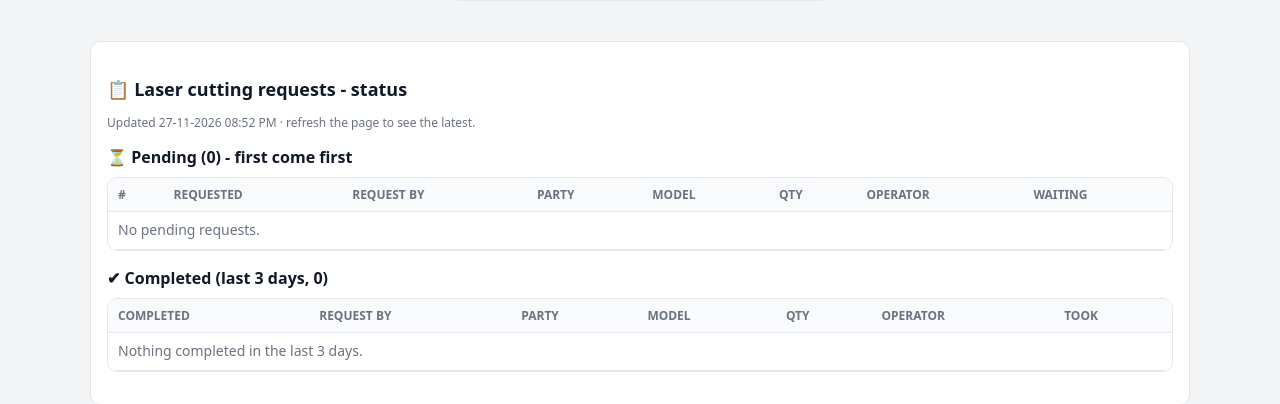
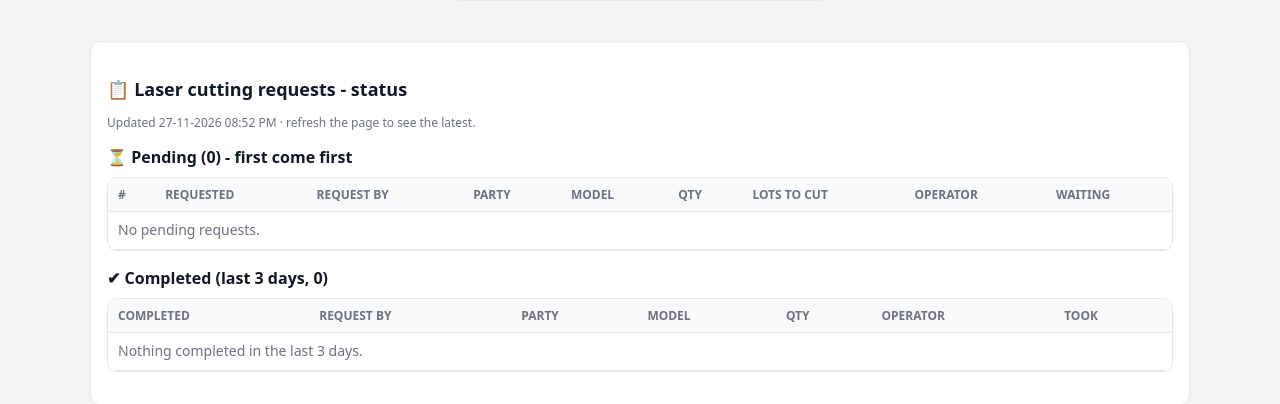
Before and after one commit to abrai2134/laserentry, a Flask app: page /login in a window 1280 px wide. Shown: the part 511-915 px from the top of the page. Run offline with Flask 3, Linux system fonts and the light colour scheme; data comes from the database, SQL or seed files in the repository; data that the repository does not hold is empty.

Commit message:
Requests: show lots to cut (qty / lot size, rounded up)
Remarks column of request lists (operator home, Requests page, public status
board) shows 'Cut N lots (lot X)' using the model's lot size; also in the
save message and CSV (lot size, lots to cut).

Co-Authored-By: Claude Opus 5.5 <noreply@anthropic.com>
Claude-Session: https://claude.ai/code/session_01EZtD6B6UwsQM78saZcyVL5

```diff
--- a/app.py
+++ b/app.py
@@ -1032,11 +1032,23 @@ def request_lists():
                              "WHERE us.active=1 AND us.role='operator' ORDER BY us.full_name").fetchall())
 
 
+def lots_needed(qty, lot):
+    """Whole lots to cut for a qty: 12 of lot 24 -> 1, 30 -> 2, 48 -> 2 (always rounded up)."""
+    if not lot or not qty or lot <= 0:
+        return None
+    return -(-qty // lot)
+
+
+app.jinja_env.globals["lots_needed"] = lots_needed
+
+
 def request_rows(where="1=1", params=()):
     return get_db().execute(
         "SELECT r.*, us.full_name AS requested_by, op.full_name AS operator_name, un.name AS unit_name, "
+        "mc.lot_size AS lot_size, "
         "cl.full_name AS closed_by_name FROM laser_requests r LEFT JOIN users us ON us.id=r.user_id "
         "LEFT JOIN users op ON op.id=r.operator_id LEFT JOIN units un ON un.id=op.unit_id "
+        "LEFT JOIN machines mc ON mc.id=r.machine_id "
         f"LEFT JOIN users cl ON cl.id=r.closed_by WHERE {where} ORDER BY r.created_at, r.id", params).fetchall()
 
 
@@ -1070,8 +1082,10 @@ def save_request(f, lists, user_id, ip=None):
     db.commit()
     pos = db.execute("SELECT COUNT(*) FROM laser_requests WHERE status='pending' AND operator_id=? AND id<=?",
                      (operator["id"], cur.lastrowid)).fetchone()[0]
+    n = lots_needed(qty, machine["lot_size"])
     flash(f"Request #{cur.lastrowid} saved: {party} - {machine['name']} x {qty} for "
-          f"{operator['full_name']}. Position in the queue: {pos}.", "ok")
+          f"{operator['full_name']}" + (f" (cut {n} lot{'s' if n > 1 else ''} of {machine['lot_size']})" if n else "")
+          + f". Position in the queue: {pos}.", "ok")
     return cur.lastrowid
 
 
@@ -1203,10 +1217,12 @@ def requests_page():
 def requests_csv():
     out = io.StringIO()
     w = csv.writer(out)
-    w.writerow(["Request no", "Date / time", "Request by", "Party", "Model", "Qty", "Operator", "Unit", "Status",
+    w.writerow(["Request no", "Date / time", "Request by", "Party", "Model", "Qty", "Lot size", "Lots to cut",
+                "Operator", "Unit", "Status",
                 "Closed at", "Closed by", "Entered by", "Remarks"])
     for r in request_rows():
-        w.writerow([r["id"], r["created_at"], r["made_by"], r["party"], r["model"], r["qty"], r["operator_name"] or "",
+        w.writerow([r["id"], r["created_at"], r["made_by"], r["party"], r["model"], r["qty"], r["lot_size"] or "",
+                    lots_needed(r["qty"], r["lot_size"]) or "", r["operator_name"] or "",
                     r["unit_name"] or "", r["status"], r["closed_at"] or "", r["closed_by_name"] or "",
                     r["requested_by"] or "Request page (no login)", r["remarks"] or ""])
     return Response("\ufeff" + out.getvalue(), mimetype="text/csv",
--- a/static/style.css
+++ b/static/style.css
@@ -103,3 +103,4 @@ tr.justsaved td { background:#dcfce7; }
 .narrow .btn.alt { margin-top:10px; }
 .lotform input { width:64px; padding:3px 6px; margin:0 4px; font-size:13px; }
 .row input.lotin { flex:0 1 100px; }
+.lots { display:inline-block; background:#fef3c7; color:#92400e; font-weight:800; padding:2px 8px; border-radius:6px; white-space:nowrap; }
--- /dev/null
+++ b/templates/_lots.html
@@ -0,0 +1 @@
+{% set n = lots_needed(r.qty, r.lot_size) %}{% if n %}<span class="lots">✂ Cut {{ n }} lot{{ 's' if n > 1 }}</span> <span class="muted small">(lot {{ r.lot_size }})</span>{% endif %}
--- a/templates/_request_board.html
+++ b/templates/_request_board.html
@@ -5,12 +5,12 @@
   <p class="muted small">Updated {{ board.at|dt }} · refresh the page to see the latest.</p>
   <h3>⏳ Pending ({{ board.pending|length }}) - first come first</h3>
   <div class="tablewrap"><table>
-    <thead><tr><th>#</th><th>Requested</th><th>Request by</th><th>Party</th><th>Model</th><th class="num">Qty</th><th>Operator</th><th>Waiting</th></tr></thead>
+    <thead><tr><th>#</th><th>Requested</th><th>Request by</th><th>Party</th><th>Model</th><th class="num">Qty</th><th>Lots to cut</th><th>Operator</th><th>Waiting</th></tr></thead>
     <tbody>{% for r in board.pending %}
       <tr><td class="muted">{{ loop.index }}</td><td>{{ r.created_at|dt }}</td><td>{{ r.made_by }}</td><td><b>{{ r.party }}</b></td>
-        <td class="code">{{ r.model }}</td><td class="num"><b>{{ r.qty }}</b></td><td>{{ r.operator_name or '-' }}</td>
+        <td class="code">{{ r.model }}</td><td class="num"><b>{{ r.qty }}</b></td><td>{% include '_lots.html' %}</td><td>{{ r.operator_name or '-' }}</td>
         <td><span class="tag run">pending {{ fmt_minutes(minutes_between(r.created_at, now_str())) }}</span></td></tr>
-    {% else %}<tr><td colspan="8" class="muted">No pending requests.</td></tr>{% endfor %}</tbody>
+    {% else %}<tr><td colspan="9" class="muted">No pending requests.</td></tr>{% endfor %}</tbody>
   </table></div>
   <h3>✔ Completed (last 3 days, {{ board.done|length }})</h3>
   <div class="tablewrap"><table>
--- a/templates/_requests_table.html
+++ b/templates/_requests_table.html
@@ -7,7 +7,7 @@
       <td>{{ r.operator_name or '-' }}{% if r.unit_name %} <span class="muted small">({{ r.unit_name }})</span>{% endif %}</td>
       <td>{% if r.status == 'pending' %}<span class="tag run">pending {{ fmt_minutes(minutes_between(r.created_at, now_str())) }}</span>
           {% elif r.status == 'done' %}<span class="tag ok">done {{ r.closed_at|dt }}</span>{% else %}<span class="tag late">cancelled</span>{% endif %}</td>
-      <td style="white-space:normal">{{ r.remarks or '' }}</td>
+      <td style="white-space:normal">{% include '_lots.html' %}{% if r.remarks %}<div>{{ r.remarks }}</div>{% endif %}</td>
       <td>{% if me.role == 'admin' or r.operator_id == me.id or r.user_id == me.id %}
         <form method="post" action="{{ url_for('requests_page') }}" class="inline">
           <input type="hidden" name="csrf" value="{{ csrf_token }}"><input type="hidden" name="id" value="{{ r.id }}">
```
